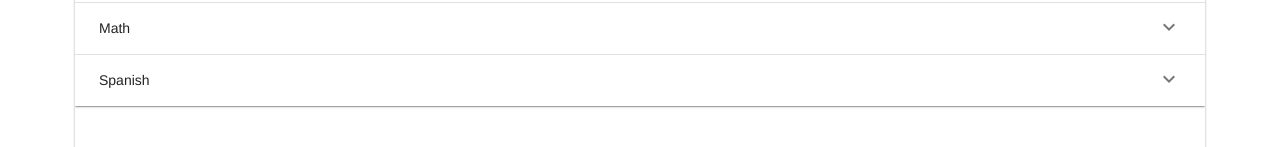
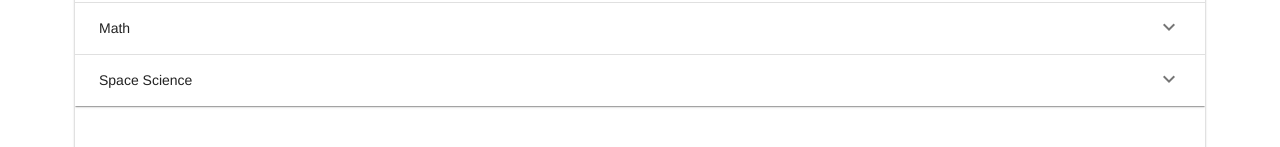
Before and after one commit to CarlosPriddy3/EnrollMate, a Vue app: page /#/ in a window 1280 px wide. Shown: the part 225-372 px from the top of the page. Built offline with nearby package versions, Linux system fonts and the light colour scheme; what vuefire would draw is missing.

Commit message:
Change header
changing header for space science

```diff
--- a/src/components/Listing.vue
+++ b/src/components/Listing.vue
@@ -42,7 +42,7 @@
         	      	</v-expansion-panel-content>
         	      </v-expansion-panel-content>
         <v-expansion-panel-content>
-        	      	<div slot="header">{{ "Spanish" }}</div>
+        	      	<div slot="header">{{ "Space Science" }}</div>
         	      	<v-expansion-panel-content class="grey lighten-3" v-for="course in spaRef" :key="course.id">
         	      		<div slot="header">{{ course.CRS_NUMB + " " + course.TITLE + " Instructor: " + course.FIRST_NAME
         	      		           + " " + course.INSTRUCTOR + " " + course.CURRENT_ENRL + "/" + course.MAX_ENRL }}</div>
```
